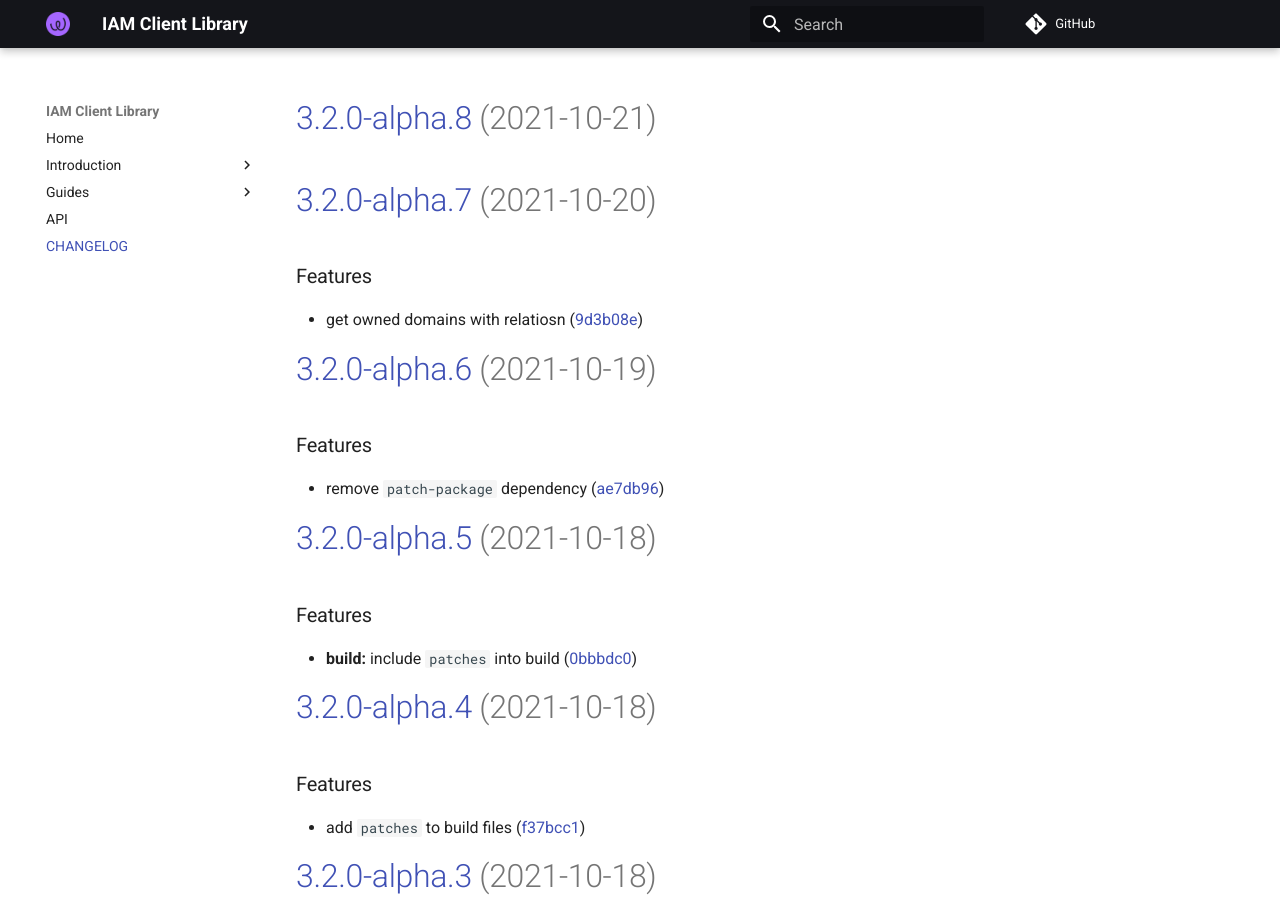
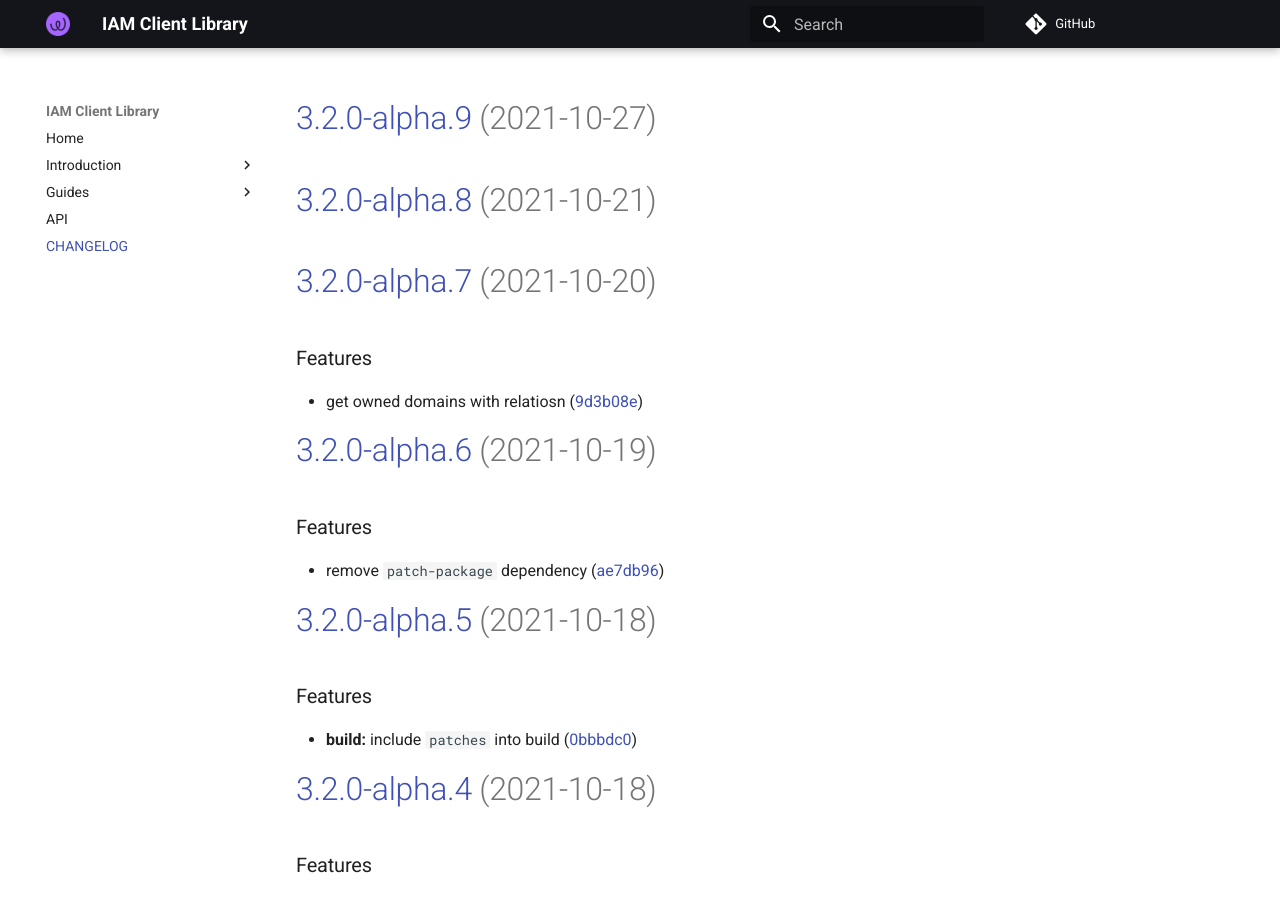
Before and after one commit to energywebfoundation/iam-client-lib, an MkDocs documentation site: the page built from docs/CHANGELOG.md, in a window 1280 px wide and 900 px high. Built offline with MkDocs 1.6.1 and Material for MkDocs 9.7.7, drawn with Linux system fonts in a browser that asks for light colours; comment, search, counter and statistics services are not loaded.

Commit message:
chore(release): 3.2.0-alpha.9 [skip ci]
# [3.2.0-alpha.9](https://github.com/energywebfoundation/iam-client-lib/compare/v3.2.0-alpha.8...v3.2.0-alpha.9) (2021-10-27)

```diff
--- a/docs/CHANGELOG.md
+++ b/docs/CHANGELOG.md
@@ -1,3 +1,5 @@
+# [3.2.0-alpha.9](https://github.com/energywebfoundation/iam-client-lib/compare/v3.2.0-alpha.8...v3.2.0-alpha.9) (2021-10-27)
+
 # [3.2.0-alpha.8](https://github.com/energywebfoundation/iam-client-lib/compare/v3.2.0-alpha.7...v3.2.0-alpha.8) (2021-10-21)
 
 # [3.2.0-alpha.7](https://github.com/energywebfoundation/iam-client-lib/compare/v3.2.0-alpha.6...v3.2.0-alpha.7) (2021-10-20)
--- a/package.json
+++ b/package.json
@@ -1,6 +1,6 @@
 {
     "name": "iam-client-lib",
-    "version": "3.2.0-alpha.8",
+    "version": "3.2.0-alpha.9",
     "description": "Library for Decentralized Identity and Access Management",
     "main": "dist/iam-client-lib.js",
     "module": "dist/iam-client-lib.esm.js",
```
